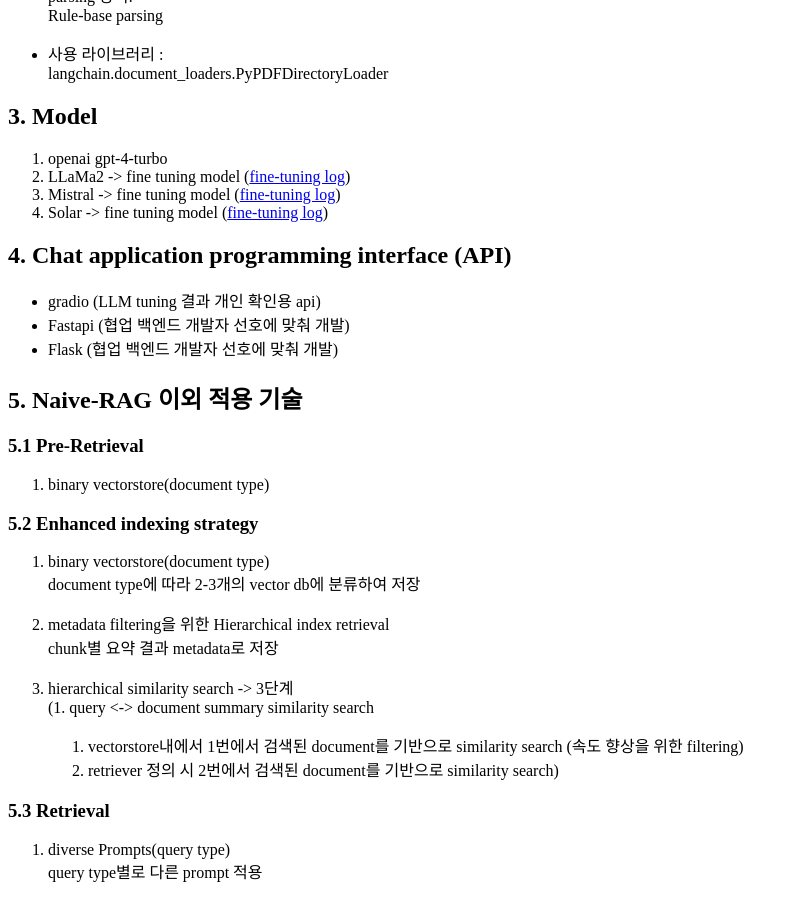
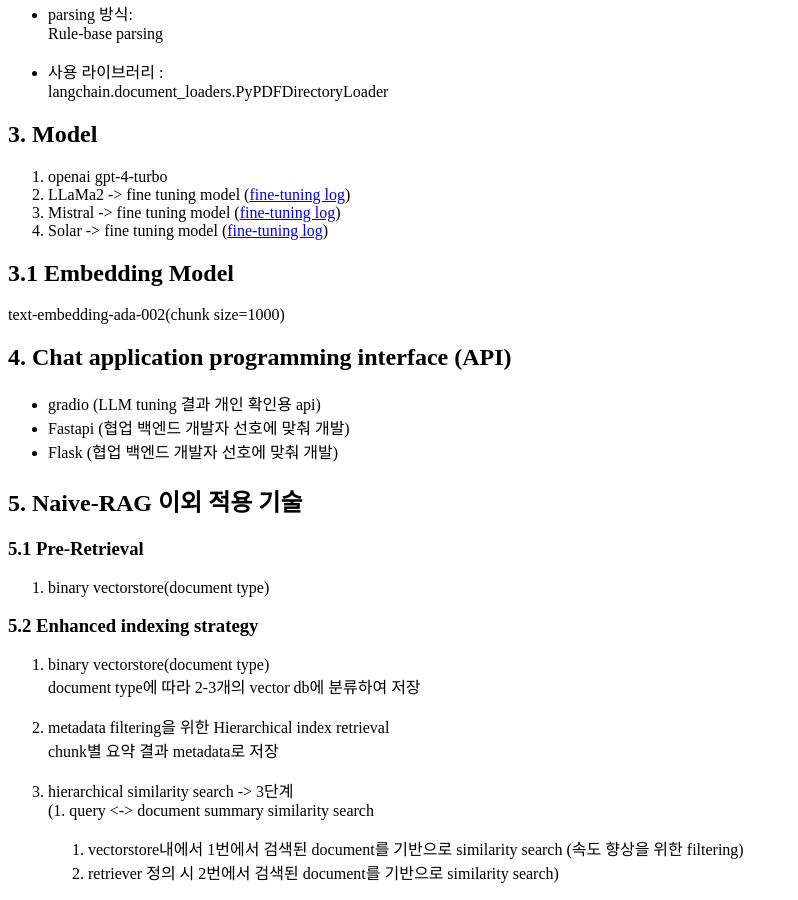
Before and after one commit to finddme/finddme.github.io, a Jekyll site: the page built from _posts/2024-01-02-rag.md, in a window 1280 px wide and 900 px high, scrolled down 1478 px. Shown: the whole window, without its empty margins (0-798 px from the left). Built offline with Jekyll 4.4.1, drawn with Linux system fonts in a browser that asks for light colours.

Commit message:
Update 2024-01-02-rag.md

```diff
--- a/_posts/2024-01-02-rag.md
+++ b/_posts/2024-01-02-rag.md
@@ -92,6 +92,10 @@
 3. Mistral -> fine tuning model ([fine-tuning log](https://finddme.github.io/dev%20log/2023/03/31/llm_tuning_merge/))
 4. Solar -> fine tuning model ([fine-tuning log](https://finddme.github.io/dev%20log/2023/03/31/llm_tuning_merge/))
 
+## 3.1 Embedding Model
+
+text-embedding-ada-002(chunk size=1000)
+
 ## 4\. Chat application programming interface (API)
 
 - gradio (LLM tuning 결과 개인 확인용 api)
```
